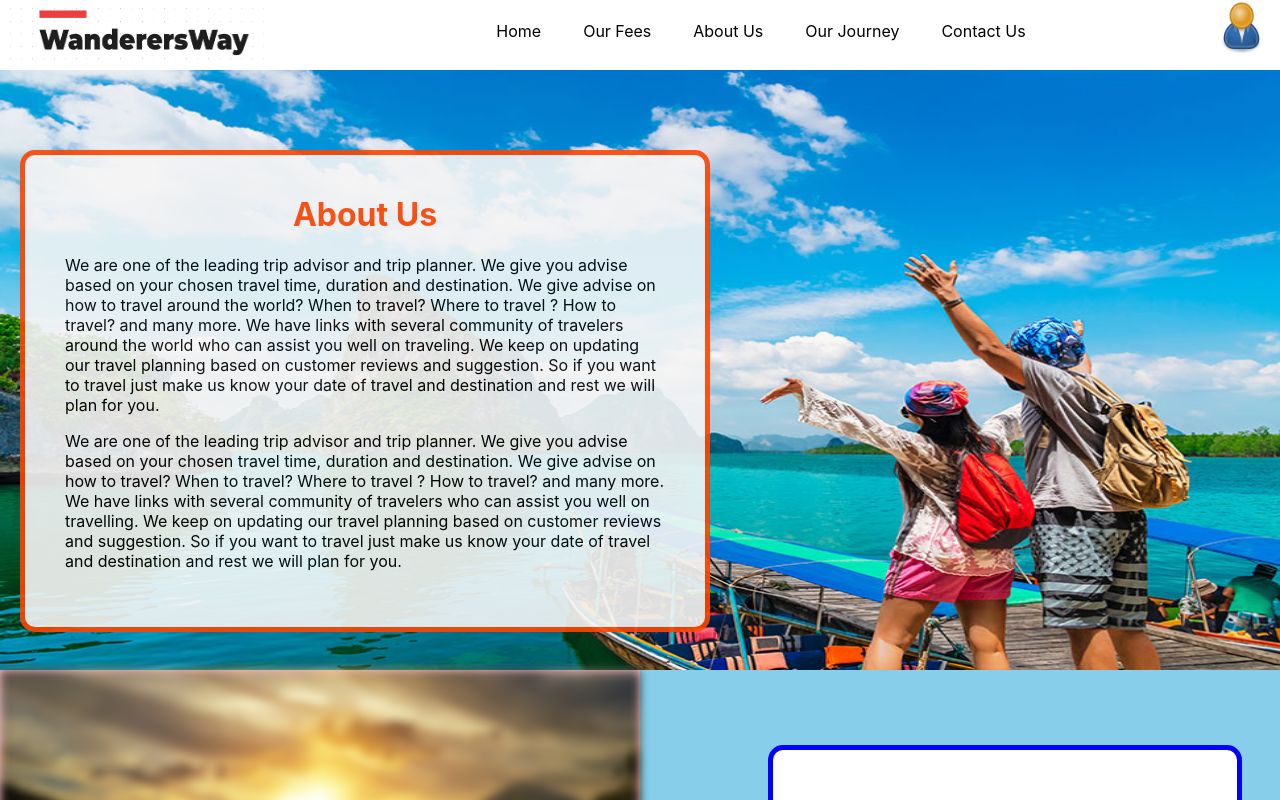
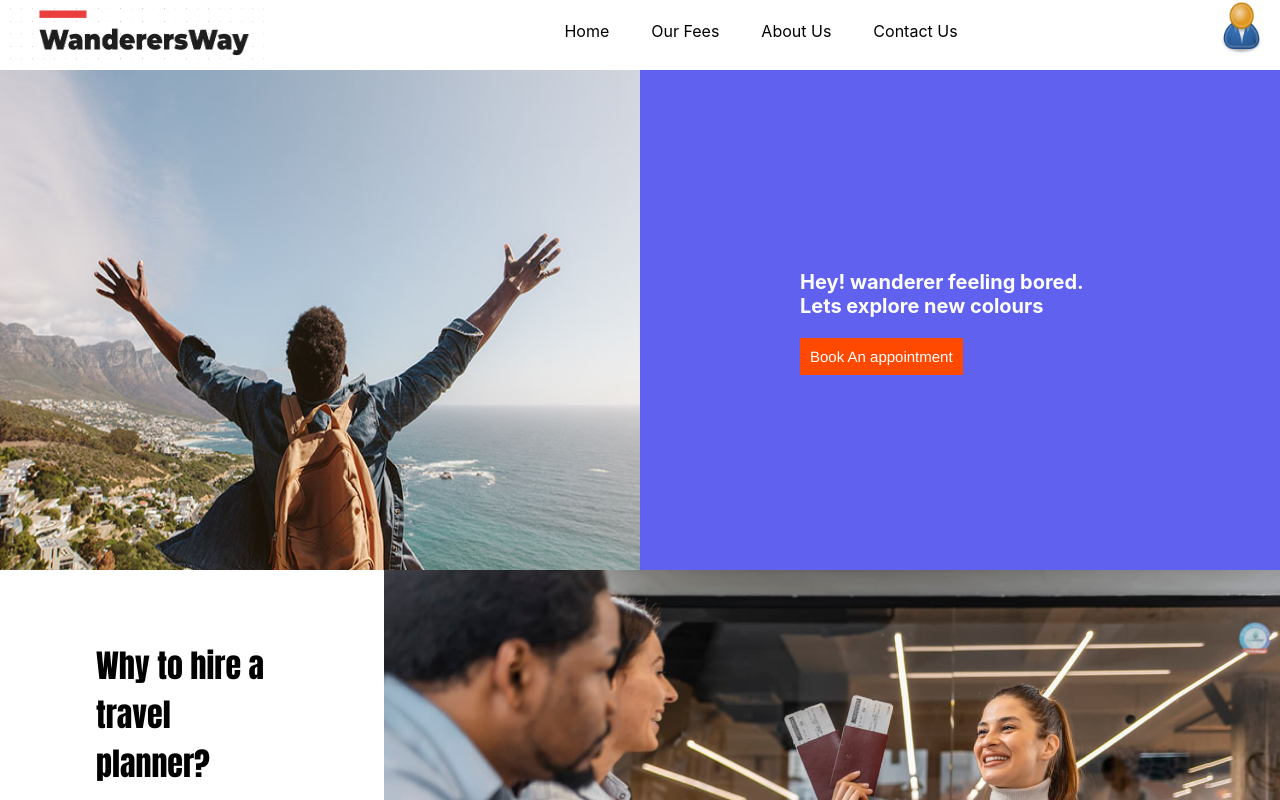
Before and after one commit to Amritesh21/wanderersway, a React (Create React App) app in the folder wanderersway/: page / in a window 1280 px wide. Shown: the top 800 px of the page. Built offline with nearby package versions, Linux system fonts and the light colour scheme.

Commit message:
Added Routing for Home and About us pages

```diff
--- a/wanderersway/src/App.js
+++ b/wanderersway/src/App.js
@@ -1,4 +1,5 @@
 import { useState } from 'react';
+import { Routes, Route } from 'react-router-dom';
 import { AboutPageBundler } from './BodyComponents/AboutPageComponents/AboutPageBundler';
 import { HomePageController } from './BodyComponents/HomePageComponents/HomepageController';
 import { FooterComponent } from './FooterComponent/FooterComponent';
@@ -15,10 +16,12 @@ function App() {
 
   return (
     <div className="App">
-       <NavigationBar setLogin={setlogin} getFilter={filter} setFilter={setFilter} setscroll={setscroll} pointerEvt={pointerEvt}  setPointerEvt={setPointerEvt}/>
-       <LoginOrSignUp setLogin={setlogin} getLogin={displaylogin} setFilter={setFilter} setscroll={setscroll} setPointerEvt={setPointerEvt}/>
-      {/*<HomePageController getFilter={filter} scroll={scroll} pointerEvt={pointerEvt} setPointerEvt={setPointerEvt}/>*/}
-      <AboutPageBundler/>
+      <NavigationBar setLogin={setlogin} getFilter={filter} setFilter={setFilter} setscroll={setscroll} pointerEvt={pointerEvt}  setPointerEvt={setPointerEvt}/>
+      <LoginOrSignUp setLogin={setlogin} getLogin={displaylogin} setFilter={setFilter} setscroll={setscroll} setPointerEvt={setPointerEvt}/>
+      <Routes>
+        <Route path='/' element={<HomePageController getFilter={filter} scroll={scroll} pointerEvt={pointerEvt} setPointerEvt={setPointerEvt}/>}/>
+        <Route path='/AboutUs' element={<AboutPageBundler/>}/>
+      </Routes>
       <FooterComponent/>
     </div>
   );
--- a/wanderersway/src/NavigationBar/NavigationLinksSection/NavigationLinks.css
+++ b/wanderersway/src/NavigationBar/NavigationLinksSection/NavigationLinks.css
@@ -12,6 +12,12 @@
     padding-left: 20px;
     padding-right: 20px;
     margin: 1px;
+    text-decoration: none;
+}
+
+.navlink{
+    text-decoration: none;
+    color: black;
 }
 
 .NavigationSection ul li:hover{
@@ -19,3 +25,7 @@
     cursor: pointer;
 
 }
+
+li ~ .active{
+    background-color: orange;
+}
--- a/wanderersway/src/NavigationBar/NavigationLinksSection/NavigationLinks.js
+++ b/wanderersway/src/NavigationBar/NavigationLinksSection/NavigationLinks.js
@@ -1,4 +1,4 @@
-import {Link} from 'react-router-dom';
+import {NavLink} from 'react-router-dom';
 import './NavigationLinks.css';
 export const NavigationItemsCreation = () => {
     const liClassName = "navItem";
@@ -6,33 +6,33 @@ export const NavigationItemsCreation = () => {
         {
             id: "id1",
             section: "Home",
-            link: "/"
+            link: "/",
+            class: 'home'
         },
         {
             id: "id2",
             section: "Our Fees",
-            link: "/fees"
+            link: "/fees",
+            class: "fees"
         },
         {
             id: "id3",
             section: "About Us",
-            link: "/about"
+            link: "/AboutUs",
+            class: "about"
         },
         {
             id: "id4",
-            section: "Our Journey",
-            link: "/journey"
-        },
-        {
-            id: "id5",
             section: "Contact Us",
-            link: "/contact"
+            link: "/contact",
+            class: "contact"
+
         }
     ];
 
     var NavItems =  NavigationLinks.map((NavItems) =>
-        <li key={NavItems.id} className={liClassName}>
-                {NavItems.section}
+        <li key={NavItems.id} className={NavItems.class + " " + liClassName}>
+                <NavLink to={NavItems.link} className='navlink'>{NavItems.section}</NavLink>
         </li>
     )
 
--- a/wanderersway/src/UserOperation/LoginOrSignUp.css
+++ b/wanderersway/src/UserOperation/LoginOrSignUp.css
@@ -1,6 +1,6 @@
 .LoginSignUp{
     background-color: white;
-    border: 2px solid orangered;
+    border: 3px solid orangered;
     height: 450px;
     width: 60vw;
     z-index: 101;
--- a/wanderersway/src/index.js
+++ b/wanderersway/src/index.js
@@ -3,10 +3,13 @@ import ReactDOM from 'react-dom';
 import './index.css';
 import App from './App';
 import reportWebVitals from './reportWebVitals';
+import { BrowserRouter } from 'react-router-dom';
 
 ReactDOM.render(
   <React.StrictMode>
-    <App />
+    <BrowserRouter>
+      <App/>
+    </BrowserRouter>
   </React.StrictMode>,
   document.getElementById('root')
 );
```
